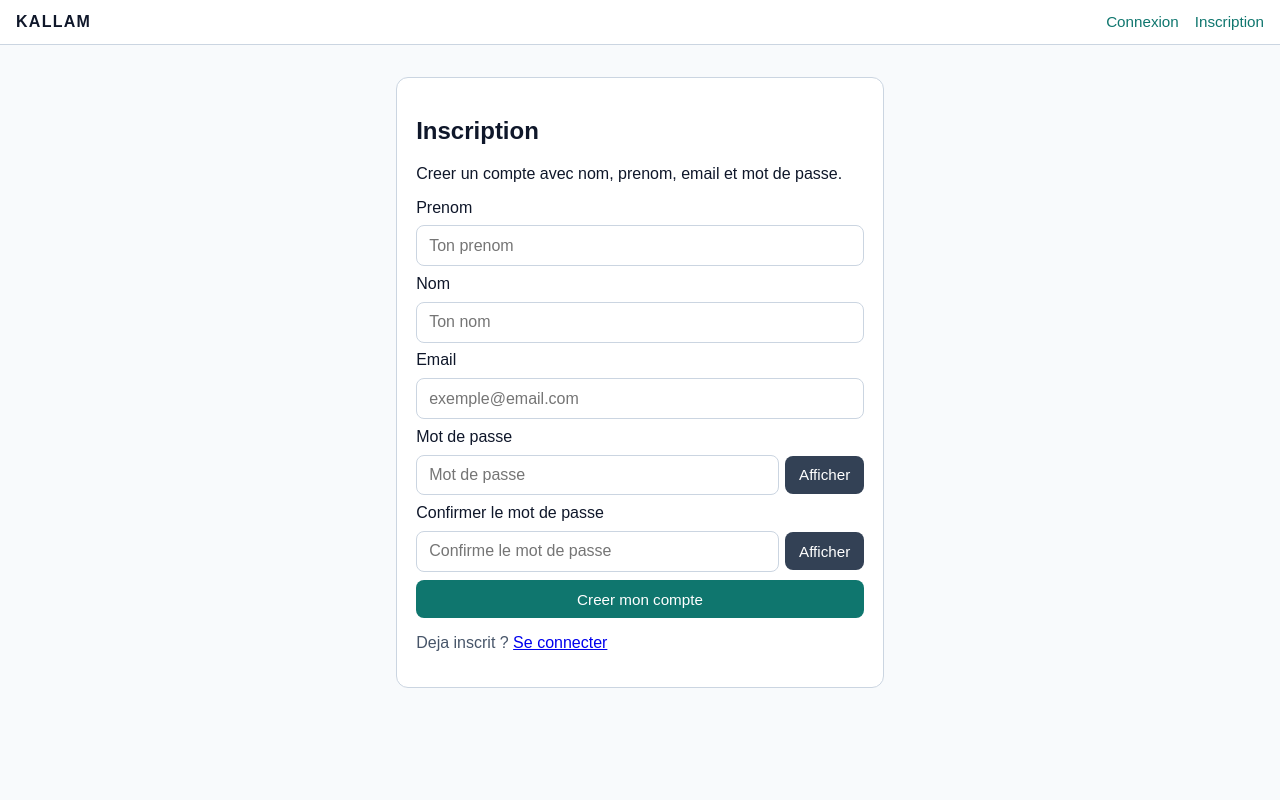
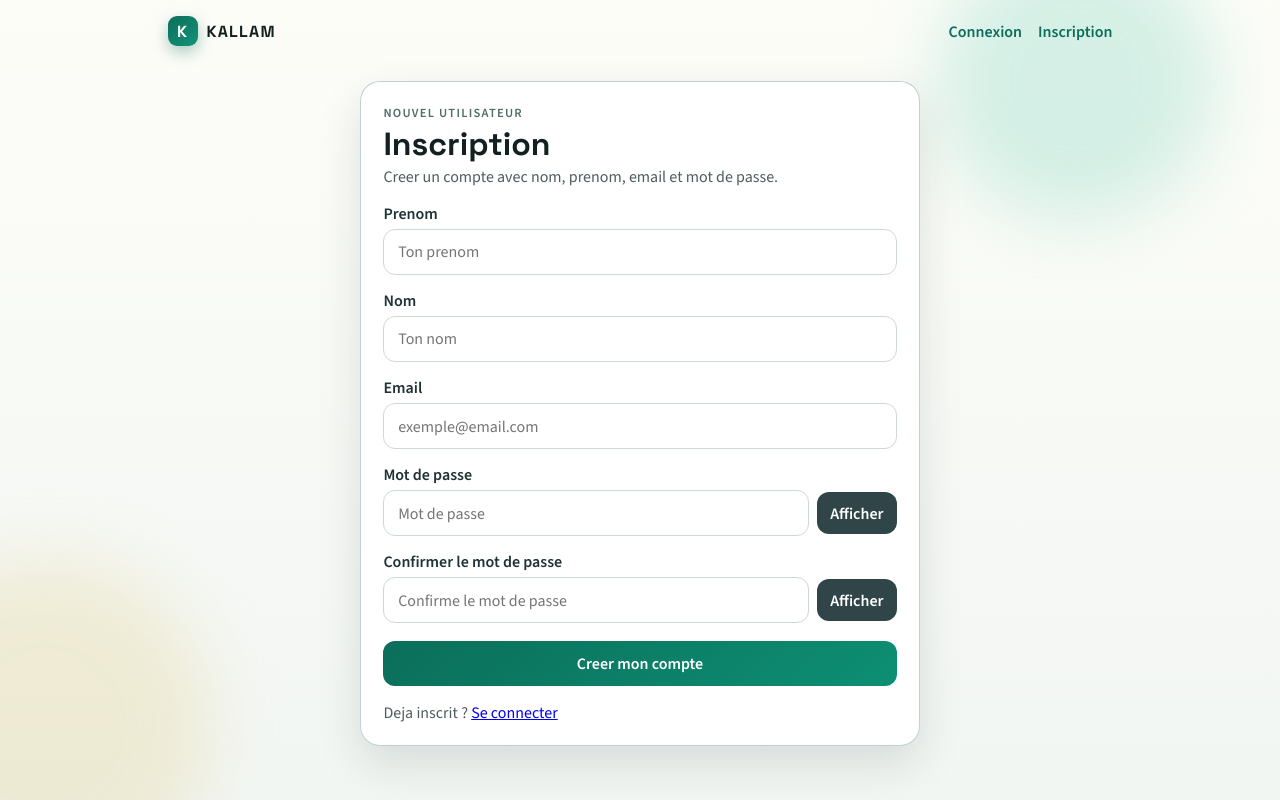
Before and after one commit to yugmerabtene/kallam, a Django app: page /inscription/ in a window 1280 px wide. Run offline with Django 5.2, Linux system fonts and the light colour scheme.

Commit message:
feat(auth-ui): redesign templates and styles for cleaner frontend

```diff
--- a/accounts/static/accounts/auth.js
+++ b/accounts/static/accounts/auth.js
@@ -1,13 +1,20 @@
 (function () {
   var toggles = document.querySelectorAll("[data-toggle-password]");
   toggles.forEach(function (btn) {
+    var inputId = btn.getAttribute("data-toggle-password");
+    var input = document.getElementById(inputId);
+    if (!input) return;
+
+    btn.setAttribute("aria-controls", inputId);
+    btn.setAttribute("aria-label", "Afficher le mot de passe");
     btn.addEventListener("click", function () {
-      var inputId = btn.getAttribute("data-toggle-password");
-      var input = document.getElementById(inputId);
-      if (!input) return;
       var show = input.type === "password";
       input.type = show ? "text" : "password";
       btn.textContent = show ? "Masquer" : "Afficher";
+      btn.setAttribute(
+        "aria-label",
+        show ? "Masquer le mot de passe" : "Afficher le mot de passe"
+      );
     });
   });
 
@@ -22,9 +29,15 @@
     var match = password.value === confirm.value;
     if (confirm.value.length === 0) {
       error.hidden = true;
+      confirm.removeAttribute("aria-invalid");
       return true;
     }
     error.hidden = match;
+    if (match) {
+      confirm.removeAttribute("aria-invalid");
+    } else {
+      confirm.setAttribute("aria-invalid", "true");
+    }
     return match;
   }
 
--- a/accounts/static/accounts/styles.css
+++ b/accounts/static/accounts/styles.css
@@ -1,136 +1,317 @@
 :root {
   color-scheme: light;
-  --bg: #f8fafc;
-  --text: #0f172a;
-  --muted: #475569;
-  --border: #cbd5e1;
-  --accent: #0f766e;
-  --danger: #b91c1c;
+  --bg: #f7f8f2;
+  --surface: #ffffff;
+  --text: #122022;
+  --muted: #4f5c5f;
+  --line: #cfd7d9;
+  --primary: #0b6e5a;
+  --primary-strong: #075445;
+  --danger: #b42318;
+  --shadow: 0 18px 45px rgba(11, 30, 34, 0.12);
 }
 
-* {
+*,
+*::before,
+*::after {
   box-sizing: border-box;
 }
 
 body {
+  min-height: 100vh;
   margin: 0;
-  font-family: Arial, sans-serif;
-  background: var(--bg);
   color: var(--text);
+  background: linear-gradient(180deg, #fdfdf8 0%, #f2f6f3 100%);
+  font-family: "Source Sans 3", "Segoe UI", sans-serif;
+}
+
+.bg-orb {
+  position: fixed;
+  z-index: -1;
+  filter: blur(35px);
+  opacity: 0.35;
+  border-radius: 999px;
+}
+
+.bg-orb-a {
+  width: 280px;
+  height: 280px;
+  background: #8cd8c5;
+  top: -60px;
+  right: 5vw;
+}
+
+.bg-orb-b {
+  width: 330px;
+  height: 330px;
+  background: #e4d49b;
+  left: -120px;
+  bottom: -90px;
 }
 
 .topbar {
+  max-width: 980px;
+  margin: 0 auto;
+  padding: 1rem 1.1rem;
   display: flex;
   justify-content: space-between;
   align-items: center;
-  padding: 0.8rem 1rem;
-  border-bottom: 1px solid var(--border);
-  background: #ffffff;
+  gap: 1rem;
 }
 
 .brand {
+  display: inline-flex;
+  align-items: center;
+  gap: 0.55rem;
+  text-decoration: none;
+  color: var(--text);
+  font-family: "Space Grotesk", "Segoe UI", sans-serif;
   font-weight: 700;
   letter-spacing: 0.08em;
 }
 
-nav {
-  display: flex;
+.brand-mark {
+  width: 30px;
+  height: 30px;
+  display: grid;
+  place-items: center;
+  border-radius: 9px;
+  color: #fff;
+  background: linear-gradient(140deg, #0b6e5a, #14937a);
+  box-shadow: 0 6px 16px rgba(11, 110, 90, 0.35);
+}
+
+.topbar-nav {
+  display: inline-flex;
   align-items: center;
   gap: 1rem;
 }
 
-nav a,
+.topbar-nav a,
 .link-button {
   text-decoration: none;
-  color: var(--accent);
-  font-size: 0.95rem;
+  color: var(--primary);
+  font-weight: 600;
+  border: none;
+  background: transparent;
+  padding: 0;
+  cursor: pointer;
+}
+
+.topbar-nav a:hover,
+.link-button:hover {
+  color: var(--primary-strong);
+}
+
+.cta-link {
+  padding: 0.4rem 0.7rem;
+  border-radius: 9px;
+  border: 1px solid #93c9bd;
+  background: rgba(255, 255, 255, 0.7);
 }
 
 .inline-form {
-  display: inline;
   margin: 0;
 }
 
-.link-button {
-  border: none;
-  background: transparent;
-  cursor: pointer;
-  padding: 0;
+.page {
+  width: min(560px, 92vw);
+  margin: 1.2rem auto 3rem;
 }
 
-.container {
-  max-width: 520px;
-  margin: 2rem auto;
-  padding: 0 1rem;
+.auth-card,
+.dashboard-card {
+  background: rgba(255, 255, 255, 0.94);
+  border: 1px solid rgba(186, 205, 210, 0.9);
+  border-radius: 20px;
+  box-shadow: var(--shadow);
+  padding: 1.4rem;
+  animation: fade-up 0.28s ease-out;
 }
 
-.card {
-  background: #fff;
-  border: 1px solid var(--border);
-  border-radius: 12px;
-  padding: 1.2rem;
+.eyebrow {
+  margin: 0;
+  font-size: 0.78rem;
+  letter-spacing: 0.1em;
+  text-transform: uppercase;
+  color: #4e6e67;
+  font-weight: 700;
+}
+
+h1 {
+  margin: 0.35rem 0 0.2rem;
+  font-family: "Space Grotesk", "Segoe UI", sans-serif;
+  font-size: clamp(1.4rem, 3.4vw, 2rem);
+  line-height: 1.15;
+}
+
+.lead {
+  margin: 0 0 1rem;
+  color: var(--muted);
 }
 
 .form-grid {
   display: grid;
-  gap: 0.55rem;
+  gap: 0.95rem;
 }
 
-input[type="text"],
-input[type="email"],
-input[type="password"] {
-  width: 100%;
-  border: 1px solid var(--border);
-  border-radius: 8px;
-  padding: 0.65rem 0.75rem;
-  font-size: 1rem;
+.field {
+  display: grid;
+  gap: 0.3rem;
 }
 
-button {
-  border: none;
-  border-radius: 8px;
-  background: var(--accent);
-  color: #fff;
-  padding: 0.65rem 0.85rem;
-  cursor: pointer;
-  font-size: 0.95rem;
+label {
+  font-weight: 600;
+  color: #1f3235;
 }
 
-button.secondary {
-  background: #334155;
+.form-input {
+  width: 100%;
+  border: 1px solid var(--line);
+  border-radius: 12px;
+  background: #fff;
+  font: inherit;
+  padding: 0.72rem 0.86rem;
+  transition: border-color 0.15s ease, box-shadow 0.15s ease;
+}
+
+.form-input:focus {
+  outline: none;
+  border-color: #6ca89d;
+  box-shadow: 0 0 0 3px rgba(11, 110, 90, 0.15);
 }
 
 .input-inline {
   display: grid;
   grid-template-columns: 1fr auto;
-  gap: 0.4rem;
   align-items: center;
+  gap: 0.5rem;
+}
+
+button {
+  border: none;
+  border-radius: 12px;
+  font: inherit;
+  font-weight: 600;
+  cursor: pointer;
+}
+
+button.primary {
+  margin-top: 0.2rem;
+  color: #fff;
+  background: linear-gradient(140deg, #0b6e5a, #0d8f74);
+  padding: 0.74rem 0.92rem;
+}
+
+button.primary:hover {
+  background: linear-gradient(140deg, #095947, #0b7c64);
+}
+
+button.secondary {
+  color: #fff;
+  background: #304548;
+  padding: 0.68rem 0.82rem;
+}
+
+.auth-footer {
+  margin: 1rem 0 0;
 }
 
 .muted {
   color: var(--muted);
 }
 
-.error,
+.error {
+  color: var(--danger);
+  font-size: 0.9rem;
+}
+
 .error-box {
+  border-radius: 10px;
+  border: 1px solid #f4a8a8;
   color: var(--danger);
-  font-size: 0.88rem;
+  background: #fff5f5;
+  padding: 0.6rem 0.72rem;
 }
 
 .messages {
   list-style: none;
+  margin: 0 0 0.9rem;
   padding: 0;
-  margin: 0 0 1rem;
 }
 
 .messages li {
-  border: 1px solid var(--border);
-  background: #fff;
-  border-radius: 8px;
-  padding: 0.55rem 0.7rem;
-  margin-bottom: 0.5rem;
+  border-radius: 11px;
+  border: 1px solid #bdd8cf;
+  background: #f2fbf7;
+  padding: 0.58rem 0.72rem;
+  margin-bottom: 0.55rem;
+}
+
+.messages li.info {
+  border-color: #c7d2fe;
+  background: #eef2ff;
 }
 
 .messages li.success {
-  border-color: #22c55e;
+  border-color: #9fd4b8;
+  background: #eefaf2;
 }
+
+.meta-grid {
+  margin: 1.2rem 0 0;
+  padding: 0;
+  display: grid;
+  grid-template-columns: repeat(2, minmax(0, 1fr));
+  gap: 0.7rem;
+}
+
+.meta-item {
+  border-radius: 12px;
+  border: 1px solid var(--line);
+  background: #f8fbf9;
+  padding: 0.72rem;
+}
+
+.meta-item dt {
+  font-size: 0.86rem;
+  color: var(--muted);
+}
+
+.meta-item dd {
+  margin: 0.2rem 0 0;
+  font-weight: 600;
+}
+
+@media (max-width: 640px) {
+  .topbar {
+    padding-top: 0.9rem;
+    flex-wrap: wrap;
+  }
+
+  .topbar-nav {
+    width: 100%;
+    justify-content: flex-end;
+  }
+
+  .auth-card,
+  .dashboard-card {
+    padding: 1.1rem;
+    border-radius: 16px;
+  }
+
+  .meta-grid {
+    grid-template-columns: 1fr;
+  }
+}
+
+@keyframes fade-up {
+  from {
+    opacity: 0;
+    transform: translateY(8px);
+  }
+  to {
+    opacity: 1;
+    transform: translateY(0);
+  }
+}
--- a/templates/accounts/base.html
+++ b/templates/accounts/base.html
@@ -5,12 +5,21 @@
   <meta charset="utf-8">
   <meta name="viewport" content="width=device-width, initial-scale=1">
   <title>{% block title %}Kallam{% endblock %}</title>
+  <link rel="preconnect" href="https://fonts.googleapis.com">
+  <link rel="preconnect" href="https://fonts.gstatic.com" crossorigin>
+  <link href="https://fonts.googleapis.com/css2?family=Space+Grotesk:wght@500;700&family=Source+Sans+3:wght@400;600&display=swap" rel="stylesheet">
   <link rel="stylesheet" href="{% static 'accounts/styles.css' %}">
 </head>
 <body>
+  <div class="bg-orb bg-orb-a" aria-hidden="true"></div>
+  <div class="bg-orb bg-orb-b" aria-hidden="true"></div>
+
   <header class="topbar">
-    <div class="brand">KALLAM</div>
-    <nav>
+    <a class="brand" href="{% url 'accounts:home' %}">
+      <span class="brand-mark">K</span>
+      <span>KALLAM</span>
+    </a>
+    <nav class="topbar-nav">
       {% if user.is_authenticated %}
         <a href="{% url 'accounts:home' %}">Accueil</a>
         <form method="post" action="{% url 'accounts:logout' %}" class="inline-form">
@@ -19,14 +28,14 @@
         </form>
       {% else %}
         <a href="{% url 'accounts:login' %}">Connexion</a>
-        <a href="{% url 'accounts:register' %}">Inscription</a>
+        <a class="cta-link" href="{% url 'accounts:register' %}">Inscription</a>
       {% endif %}
     </nav>
   </header>
 
-  <main class="container">
+  <main class="page">
     {% if messages %}
-      <ul class="messages">
+      <ul class="messages" aria-live="polite">
         {% for message in messages %}
           <li class="{{ message.tags }}">{{ message }}</li>
         {% endfor %}
--- a/templates/accounts/register.html
+++ b/templates/accounts/register.html
@@ -3,35 +3,45 @@
 {% block title %}Inscription - Kallam{% endblock %}
 
 {% block content %}
-<section class="card">
+<section class="auth-card">
+  <p class="eyebrow">Nouvel utilisateur</p>
   <h1>Inscription</h1>
-  <p>Creer un compte avec nom, prenom, email et mot de passe.</p>
+  <p class="lead">Creer un compte avec nom, prenom, email et mot de passe.</p>
 
-  <form method="post" class="form-grid" data-register-form>
+  <form method="post" class="form-grid auth-form" data-register-form>
     {% csrf_token %}
     {% if form.non_field_errors %}
       <div class="error-box">{{ form.non_field_errors }}</div>
     {% endif %}
 
+    <div class="field">
       <label for="{{ form.first_name.id_for_label }}">Prenom</label>
       {{ form.first_name }}
       {% if form.first_name.errors %}<small class="error">{{ form.first_name.errors|striptags }}</small>{% endif %}
+    </div>
 
+    <div class="field">
       <label for="{{ form.last_name.id_for_label }}">Nom</label>
       {{ form.last_name }}
       {% if form.last_name.errors %}<small class="error">{{ form.last_name.errors|striptags }}</small>{% endif %}
+    </div>
 
+    <div class="field">
       <label for="{{ form.email.id_for_label }}">Email</label>
       {{ form.email }}
       {% if form.email.errors %}<small class="error">{{ form.email.errors|striptags }}</small>{% endif %}
+    </div>
 
+    <div class="field">
       <label for="{{ form.password.id_for_label }}">Mot de passe</label>
       <div class="input-inline">
         {{ form.password }}
         <button type="button" class="secondary" data-toggle-password="{{ form.password.id_for_label }}">Afficher</button>
       </div>
       {% if form.password.errors %}<small class="error">{{ form.password.errors|striptags }}</small>{% endif %}
+    </div>
 
+    <div class="field">
       <label for="{{ form.password_confirm.id_for_label }}">Confirmer le mot de passe</label>
       <div class="input-inline">
         {{ form.password_confirm }}
@@ -39,10 +49,11 @@
       </div>
       <small class="error" data-password-match hidden>Les mots de passe ne correspondent pas.</small>
       {% if form.password_confirm.errors %}<small class="error">{{ form.password_confirm.errors|striptags }}</small>{% endif %}
+    </div>
 
-    <button type="submit">Creer mon compte</button>
+    <button type="submit" class="primary">Creer mon compte</button>
   </form>
 
-  <p class="muted">Deja inscrit ? <a href="{% url 'accounts:login' %}">Se connecter</a></p>
+  <p class="muted auth-footer">Deja inscrit ? <a href="{% url 'accounts:login' %}">Se connecter</a></p>
 </section>
 {% endblock %}
```
Also changed, not shown: templates/accounts/home.html (+17 -7 lines), templates/accounts/login.html (+10 -5 lines). Lines whose indentation alone changed are shown as unchanged.
